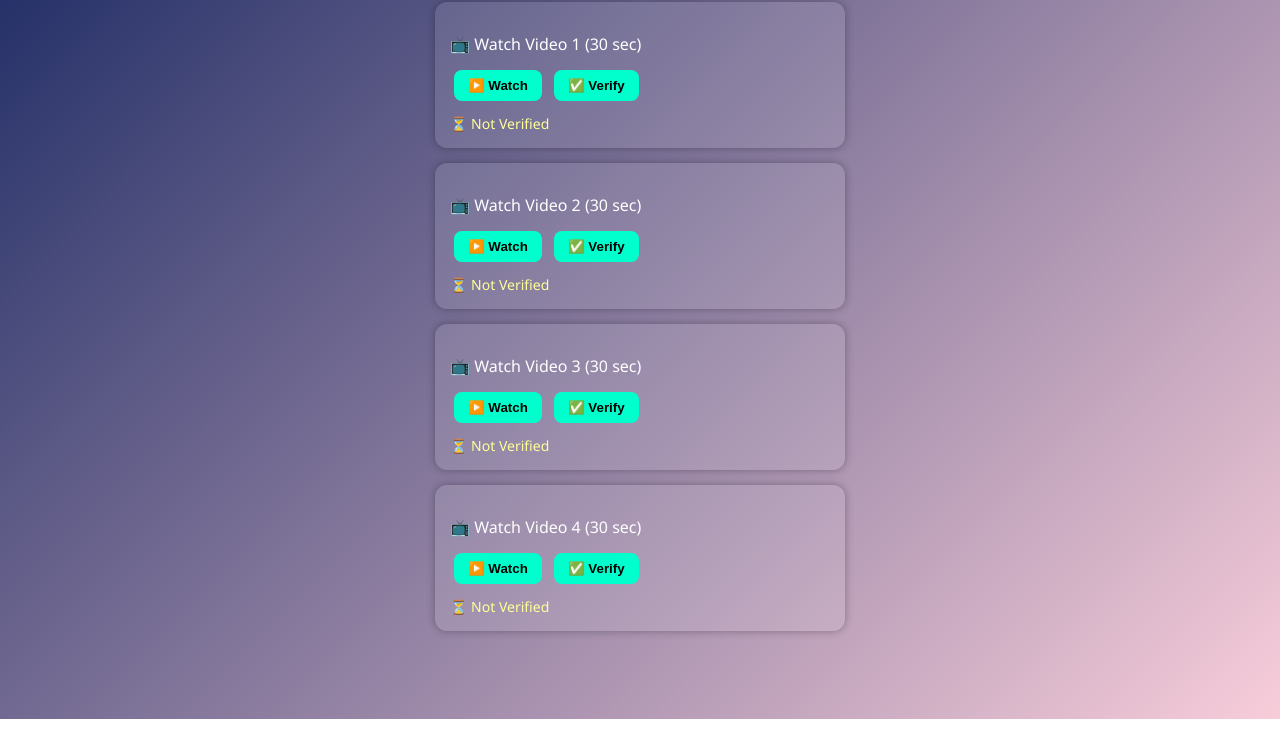
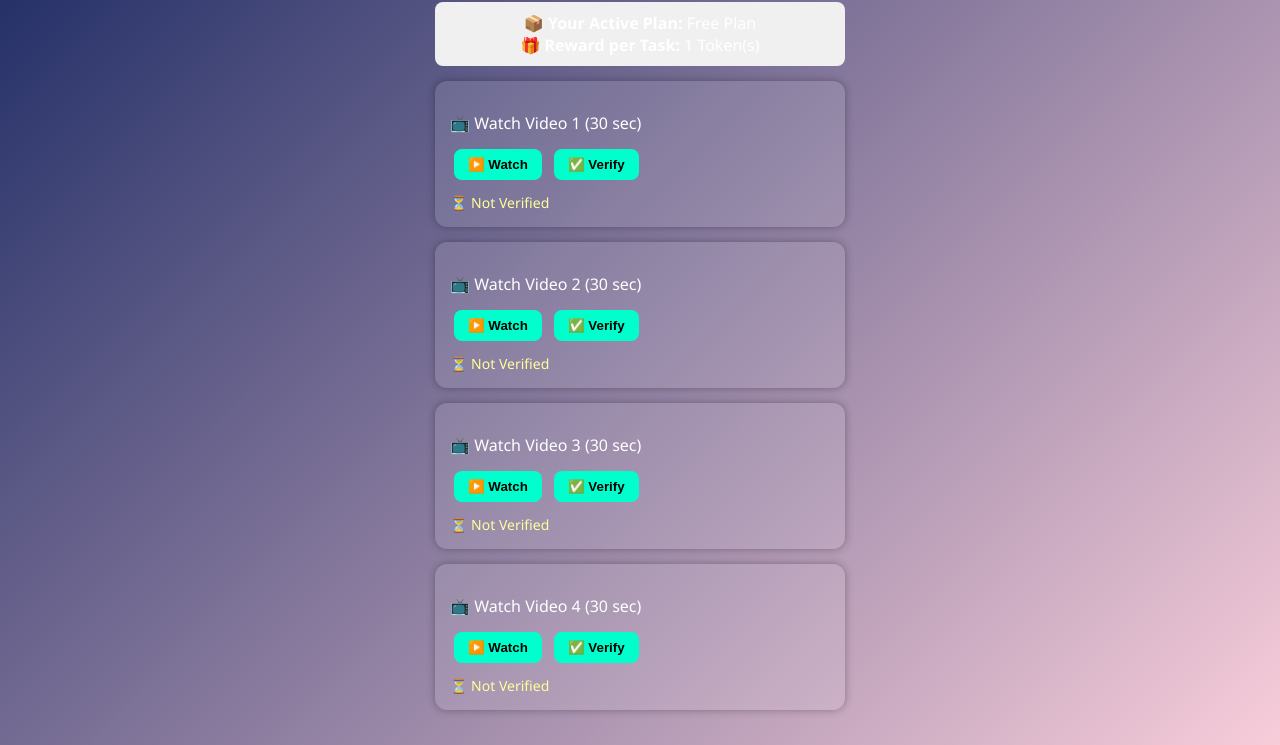
Before and after one commit to abdulbasit92786/ZMMSSMK-, a plain HTML site: page missions.html in a window 1280 px wide. Shown: the part 81-826 px from the top of the page. Before the commit the page ends 800 px from the top, so only its background shows below. Drawn offline with Linux system fonts and the light colour scheme.

Commit message:
Update missions.html

```diff
--- a/missions.html
+++ b/missions.html
@@ -10,6 +10,13 @@
   <div class="mission-container">
     <h1>🎯 Daily Missions</h1>
 
+    <!-- ✅ شو کریں پلان اور ریوارڈ -->
+    <div style="background:#f0f0f0;padding:10px;margin-bottom:15px;border-radius:8px;text-align:center;">
+      <strong>📦 Your Active Plan:</strong> <span id="plan-name">-</span><br>
+      <strong>🎁 Reward per Task:</strong> <span id="plan-reward">-</span> Token(s)
+    </div>
+
+    <!-- Tasks -->
     <div class="video-task" id="task1">
       <p>📺 Watch Video 1 (30 sec)</p>
       <button onclick="startTask('https://youtu.be/9iBwP4TbFHg?si=-spUOeZHbBEkQRnD', 'task1')">▶️ Watch</button>
@@ -41,4 +48,4 @@
 
   <script src="missions.js"></script>
 </body>
-  </html>
+      </html>
```
